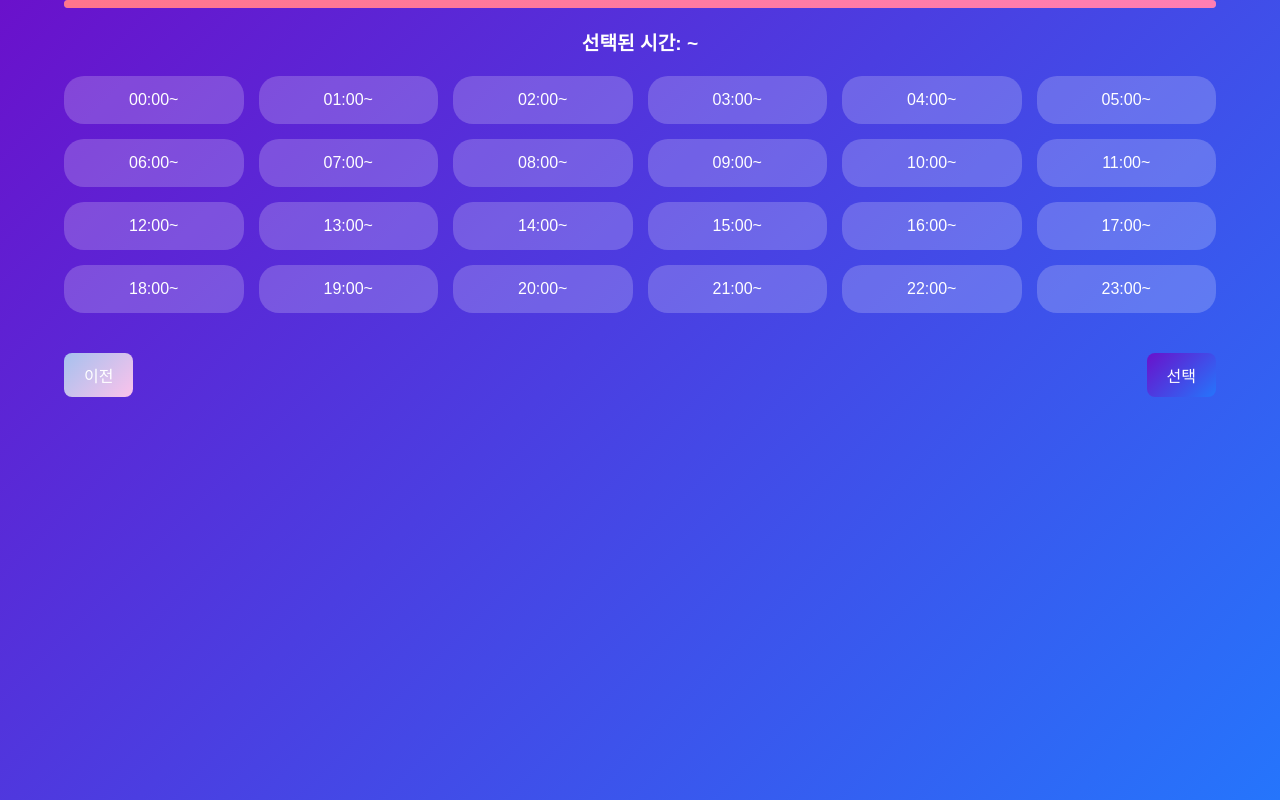
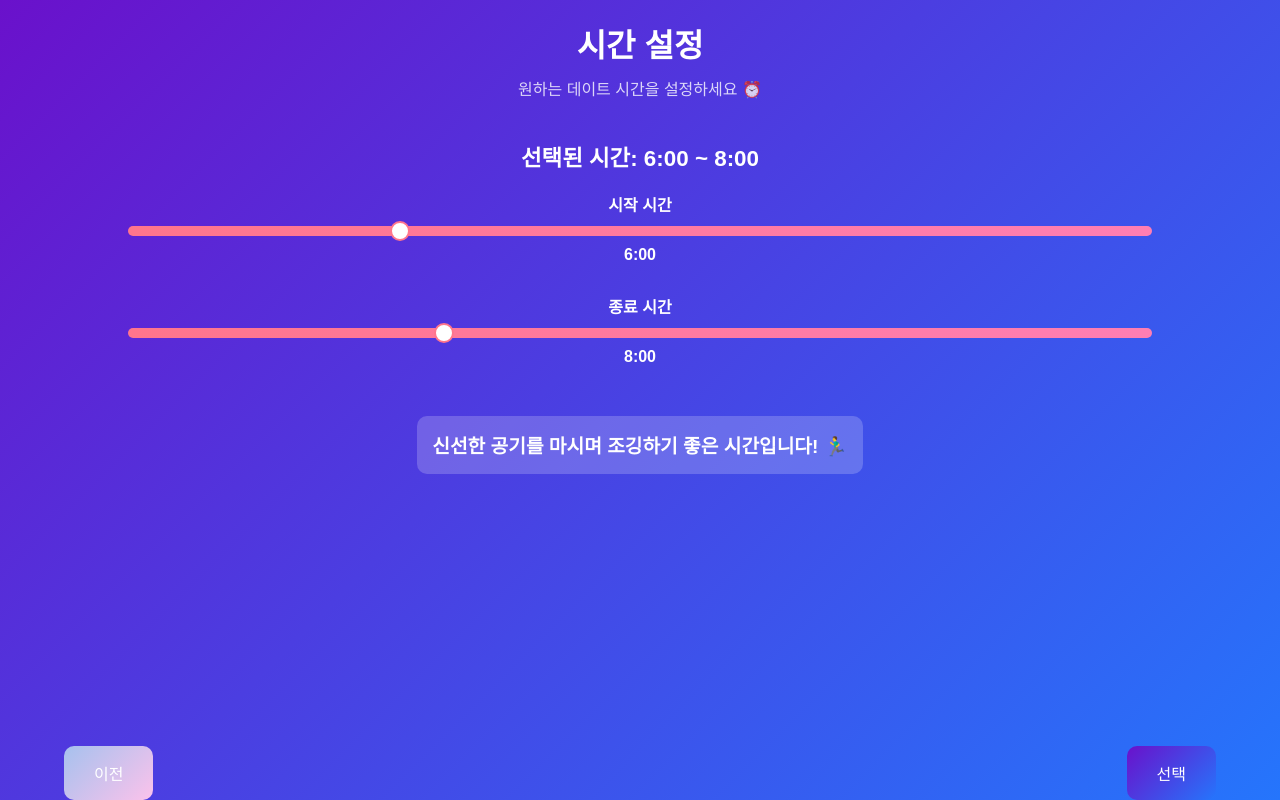
Before and after one commit to pataegonia/samiljul, a React (Vite) app: page /time in a window 1280 px wide. Built offline with nearby package versions, Linux system fonts and the light colour scheme.

Commit message:
11/19저녁 박태권 요구사항 반영

```diff
--- a/package.json
+++ b/package.json
@@ -20,7 +20,7 @@
     "react-datepicker": "^7.5.0",
     "react-dom": "^18.3.1",
     "react-router-dom": "^6.14.2",
-    "styled-components": "6.1.13",
+    "styled-components": "^6.1.13",
     "styled-reset": "4.5.2"
   },
   "devDependencies": {
@@ -34,6 +34,6 @@
     "eslint-plugin-react-hooks": "^5.0.0",
     "eslint-plugin-react-refresh": "^0.4.14",
     "globals": "^15.11.0",
-    "vite": "^5.4.10"
+    "vite": "^5.4.11"
   }
 }
--- a/src/components/DateSelection.jsx
+++ b/src/components/DateSelection.jsx
@@ -25,20 +25,20 @@ export default function DateSelection({ selections, setSelections }) {
   const handleDateClick = (date) => {
     if (isRangeMode) {
         if (selectedRange.length === 0) {
-        // Start of the range
+            // 범위의 시작 날짜 설정
             setSelectedRange([date]);
-        setSelectedDates([date]); // Show the first selected date
+            setSelectedDates([date]); // 첫 번째 선택된 날짜를 표시
             setSelectedMessage(`종료 날짜를 선택해주세요.`);
         } else if (selectedRange.length === 1) {
-        // Complete the range
             const startDate = dayjs(selectedRange[0]);
             const endDate = dayjs(date);
 
             if (startDate.isBefore(endDate)) {
+                // 범위 완료
                 const range = [];
                 let current = startDate;
 
-          // Fill dates between startDate and endDate
+                // 시작 날짜부터 종료 날짜까지의 날짜를 배열로 채우기
                 while (current.isBefore(endDate) || current.isSame(endDate)) {
                     range.push(current.format("YYYY-MM-DD"));
                     current = current.add(1, "day");
@@ -48,16 +48,17 @@ export default function DateSelection({ selections, setSelections }) {
                 setSelectedDates(range);
                 setSelectedMessage(`${startDate.format("M월 D일")}~${endDate.format("M월 D일")}에 완벽한 데이트 코스를 추천해드릴게요! 😊`);
             } else {
+                // 종료 날짜가 시작 날짜보다 이전인 경우
                 alert("시작 날짜보다 이후 날짜를 선택해주세요!");
             }
         } else {
-        // Reset the range if a new start is chosen
+            // 선택을 초기화하고 새로운 시작 날짜 설정
             setSelectedRange([date]);
             setSelectedDates([date]);
             setSelectedMessage(`종료 날짜를 선택해주세요.`);
         }
     } else {
-      // Single-date selection
+        // 단일 날짜 선택 모드
         setSelectedDates([date]);
         setSelectedMessage(`${dayjs(date).format("M월 D일")}에 완벽한 데이트 코스를 추천해드릴게요! 😊`);
     }
--- a/src/components/TimeSelection.jsx
+++ b/src/components/TimeSelection.jsx
@@ -1,86 +1,92 @@
+import styled from "styled-components"; // styled-components 추가
 import React, { useState } from "react";
-import styled, { css, keyframes } from "styled-components";
 import { useNavigate } from "react-router-dom";
+
+const getRecommendation = (startTime, endTime) => {
+  if (startTime >= 6 && endTime <= 10) {
+    return "신선한 공기를 마시며 조깅하기 좋은 시간입니다! 🏃‍♂️";
+  } else if (startTime >= 10 && endTime <= 14) {
+    return "브런치와 함께 데이트를 즐겨보세요! 🥞";
+  } else if (startTime >= 14 && endTime <= 18) {
+    return "활동적인 야외 데이트를 즐기기 좋은 시간이에요! 🚴‍♀️";
+  } else if (startTime >= 18 && endTime <= 22) {
+    return "로맨틱한 저녁 식사와 야경을 즐겨보세요. 🌃";
+  } else if ((startTime >= 22 && endTime <= 24) || (startTime >= 0 && endTime <= 6)) {
+    return "조용한 카페나 밤 산책을 추천합니다. 🌌";
+  } else {
+    return "여러분만의 특별한 시간을 만들어보세요! 🌟";
+  }
+};
 
 export default function TimeSelection({ selections, setSelections }) {
   const navigate = useNavigate();
-  const [selectedTime, setSelectedTime] = useState(selections.time || "");
-
-  const handleTimeClick = (time) => {
-    setSelectedTime(time === selectedTime ? "" : time); // Toggle selection
-  };
+  const [startTime, setStartTime] = useState(selections.startTime || 6);
+  const [endTime, setEndTime] = useState(selections.endTime || 8);
 
   const handleNext = () => {
-    setSelections({ ...selections, time: selectedTime });
+    setSelections({ ...selections, startTime, endTime });
     navigate("/summary");
   };
 
   const handlePrev = () => {
-    setSelections({ ...selections, time: selectedTime });
+    setSelections({ ...selections, startTime, endTime });
     navigate("/date");
   };
 
+  const recommendation = getRecommendation(startTime, endTime);
+
   return (
     <Container>
-      {/* 진행 바 */}
-      <ProgressBar>
-        <Progress style={{ width: "100%" }} />
-      </ProgressBar>
+      <Header>
+        <Title>시간 설정</Title>
+        <Subtitle>원하는 데이트 시간을 설정하세요 ⏰</Subtitle>
+      </Header>
 
-      {/* 안내 메시지 */}
-      <Instruction>
-        {selectedTime
-          ? `선택된 시간: ${selectedTime}~`
-          : "데이트 시작 시간을 선택해주세요! ⏰"}
-      </Instruction>
+      <Instruction>{`선택된 시간: ${startTime}:00 ~ ${endTime}:00`}</Instruction>
 
-      {/* 시간 선택 버튼 */}
-      <TimeGrid>
-        {Array.from({ length: 24 }, (_, i) => {
-          const time = `${i.toString().padStart(2, "0")}:00`;
-          return (
-            <TimeButton
-              key={time}
-              isSelected={selectedTime === time}
-              onClick={() => handleTimeClick(time)}
-            >
-              {time}~
-            </TimeButton>
-          );
-        })}
-      </TimeGrid>
+      <SliderWrapper>
+        <TimeLabel>시작 시간</TimeLabel>
+        <Slider
+          type="range"
+          min="0"
+          max="23"
+          value={startTime}
+          onChange={(e) => {
+            const value = parseInt(e.target.value);
+            if (value < endTime) setStartTime(value);
+          }}
+        />
+        <TimeValue>{startTime}:00</TimeValue>
+      </SliderWrapper>
 
-      {/* 하단 버튼 */}
+      <SliderWrapper>
+        <TimeLabel>종료 시간</TimeLabel>
+        <Slider
+          type="range"
+          min="1"
+          max="24"
+          value={endTime}
+          onChange={(e) => {
+            const value = parseInt(e.target.value);
+            if (value > startTime) setEndTime(value);
+          }}
+        />
+        <TimeValue>{endTime}:00</TimeValue>
+      </SliderWrapper>
+
+      <RecommendationBox>
+        <RecommendationText>{recommendation}</RecommendationText>
+      </RecommendationBox>
+
       <Footer>
         <PrevButton onClick={handlePrev}>이전</PrevButton>
-        <NextButton onClick={handleNext} disabled={!selectedTime}>
-          선택
-        </NextButton>
+        <NextButton onClick={handleNext}>선택</NextButton>
       </Footer>
     </Container>
   );
 }
 
-const fadeIn = keyframes`
-  from {
-    opacity: 0;
-    transform: translateY(20px);
-  }
-  to {
-    opacity: 1;
-    transform: translateY(0);
-  }
-`;
-
-const scaleUp = keyframes`
-  from {
-    transform: scale(1);
-  }
-  to {
-    transform: scale(1.1);
-  }
-`;
-
+// 스타일 컴포넌트
 const Container = styled.div`
   display: flex;
   flex-direction: column;
@@ -93,82 +99,101 @@ const Container = styled.div`
   color: white;
 `;
 
-const ProgressBar = styled.div`
-  width: 90%;
-  height: 8px;
-  background-color: rgba(255, 255, 255, 0.3);
-  margin-bottom: 20px;
-  border-radius: 4px;
+const Header = styled.div`
+  margin: 20px 0;
 `;
 
-const Progress = styled.div`
-  height: 100%;
-  background: linear-gradient(to right, #ff758c, #ff7eb3);
-  border-radius: 4px;
+const Title = styled.h1`
+  font-size: 2rem;
+  font-weight: bold;
+  margin: 0;
+`;
+
+const Subtitle = styled.p`
+  font-size: 1rem;
+  margin-top: 10px;
+  opacity: 0.8;
 `;
 
 const Instruction = styled.div`
-  font-size: 1.2rem;
+  margin: 20px 0;
+  font-size: 1.4rem;
   font-weight: 600;
-  margin-bottom: 20px;
-  color: white;
-  animation: ${fadeIn} 0.5s ease;
 `;
 
-const TimeGrid = styled.div`
-  display: grid;
-  grid-template-columns: repeat(6, 1fr);
-  gap: 15px;
-  width: 90%;
-  margin-bottom: 20px;
+const SliderWrapper = styled.div`
+  display: flex;
+  flex-direction: column;
+  align-items: center;
+  margin-bottom: 30px;
+  width: 80%;
 `;
 
-const TimeButton = styled.button`
-  padding: 15px 10px;
-  border-radius: 20px;
-  background: ${(props) =>
-    props.isSelected
-      ? "linear-gradient(135deg, #ff758c, #ff7eb3)"
-      : "rgba(255, 255, 255, 0.2)"};
-  color: white;
+const TimeLabel = styled.div`
   font-size: 1rem;
-  font-weight: ${(props) => (props.isSelected ? "bold" : "normal")};
-  border: none;
-  cursor: pointer;
-  transition: all 0.3s;
+  margin-bottom: 10px;
+  font-weight: 600;
+`;
 
-  ${(props) =>
-    props.isSelected &&
-    css`
-      animation: ${scaleUp} 0.3s ease-in-out infinite alternate;
-      box-shadow: 0px 4px 20px rgba(255, 118, 117, 0.9);
-    `}
+const Slider = styled.input`
+  width: 100%;
+  appearance: none;
+  height: 10px;
+  background: linear-gradient(to right, #ff758c, #ff7eb3);
+  border-radius: 5px;
+  outline: none;
 
-  &:hover {
-    background: ${(props) =>
-      props.isSelected
-        ? "linear-gradient(135deg, #ff758c, #ff7eb3)"
-        : "rgba(255, 255, 255, 0.3)"};
-    transform: scale(1.05);
+  &::-webkit-slider-thumb {
+    appearance: none;
+    width: 20px;
+    height: 20px;
+    background: white;
+    border: 2px solid #ff758c;
+    border-radius: 50%;
+    cursor: pointer;
+    transition: transform 0.3s;
+
+    &:hover {
+      transform: scale(1.2);
+    }
   }
 `;
 
+const TimeValue = styled.div`
+  margin-top: 10px;
+  font-size: 1rem;
+  font-weight: 600;
+`;
+
+const RecommendationBox = styled.div`
+  background: rgba(255, 255, 255, 0.2);
+  margin: 20px 0;
+  padding: 15px;
+  border-radius: 10px;
+  max-width: 80%;
+`;
+
+const RecommendationText = styled.p`
+  font-size: 1.2rem;
+  margin: 0;
+  font-weight: bold;
+`;
+
 const Footer = styled.div`
-  margin-top: 20px;
+  margin-top: auto;
   display: flex;
   justify-content: space-between;
   width: 90%;
 `;
 
 const PrevButton = styled.button`
-  padding: 10px 20px;
+  padding: 15px 30px;
   background: linear-gradient(135deg, #a6c1ee, #fbc2eb);
   color: white;
   border: none;
-  border-radius: 8px;
+  border-radius: 10px;
   font-size: 1rem;
   cursor: pointer;
-  transition: all 0.3s;
 
   &:hover {
     transform: scale(1.05);
@@ -176,19 +201,15 @@ const PrevButton = styled.button`
 `;
 
 const NextButton = styled.button`
-  padding: 10px 20px;
-  background: ${(props) =>
-    props.disabled
-      ? "rgba(255, 255, 255, 0.3)"
-      : "linear-gradient(135deg, #6a11cb, #2575fc)"};
-  color: ${(props) => (props.disabled ? "#999" : "white")};
+  padding: 15px 30px;
+  background: linear-gradient(135deg, #6a11cb, #2575fc);
+  color: white;
   border: none;
-  border-radius: 8px;
+  border-radius: 10px;
   font-size: 1rem;
-  cursor: ${(props) => (props.disabled ? "not-allowed" : "pointer")};
-  transition: all 0.3s;
+  cursor: pointer;
 
   &:hover {
-    transform: ${(props) => (props.disabled ? "none" : "scale(1.05)")};
+    transform: scale(1.05);
   }
 `;
```
Also changed, not shown: 1 other file (tests, documents, lock files or other folders). Lines whose indentation alone changed are shown as unchanged.
